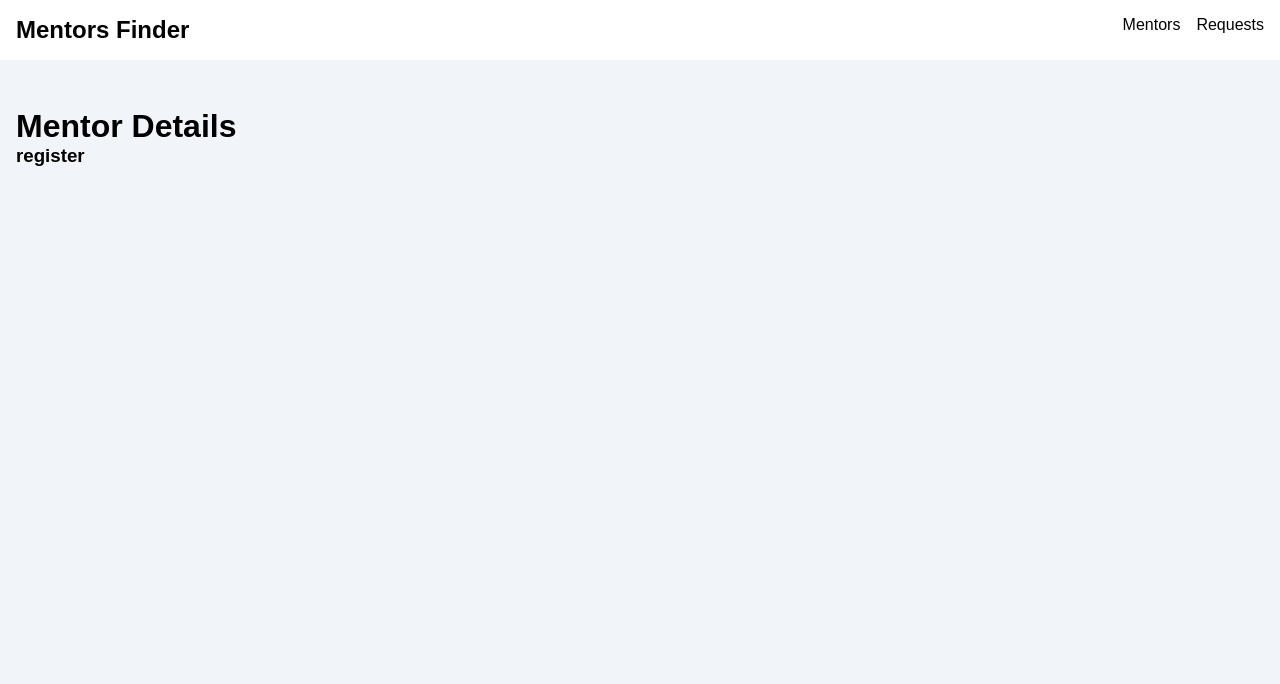
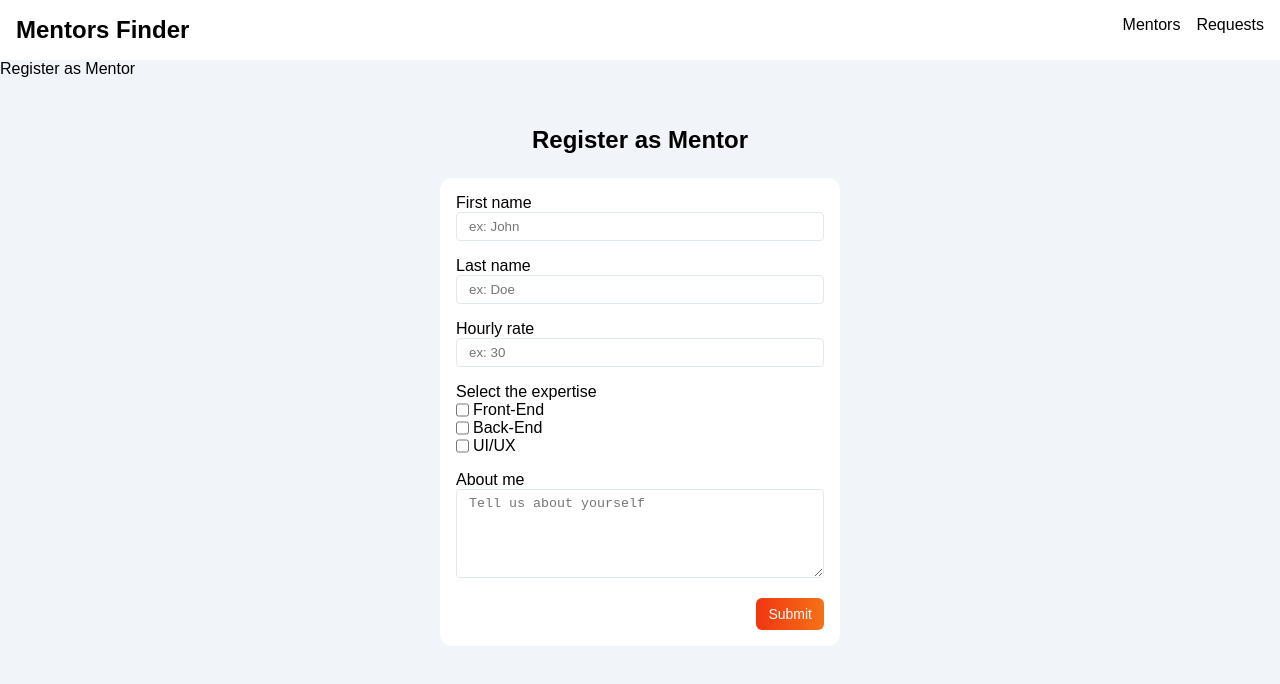
Before and after one commit to ngrwisnu/mentor-finder, a Vue app: page /mentors/register in a window 1280 px wide. Shown: the top 684 px of the page. Built offline with nearby package versions, Linux system fonts and the light colour scheme.

Commit message:
add view for mentors registration page

```diff
--- a/src/App.vue
+++ b/src/App.vue
@@ -12,6 +12,7 @@ export default {
 
 <template>
   <TheHeader />
+  <RouterLink to="/mentors/register">Register as Mentor</RouterLink>
   <main>
     <div class="container">
       <RouterView />
--- a/src/assets/variables.css
+++ b/src/assets/variables.css
@@ -1,3 +1,4 @@
 :root {
   --black-700: #334155;
+  --border-200: #e2e8f0;
 }
--- /dev/null
+++ b/src/components/mentors/RegistrationForm.vue
@@ -0,0 +1,131 @@
+<script>
+import BaseButton from '../ui/BaseButton.vue'
+
+export default {
+  components: {
+    BaseButton
+  },
+  data() {
+    return {
+      firstName: '',
+      lastName: '',
+      rate: null,
+      expertise: [],
+      desc: ''
+    }
+  },
+  methods: {
+    submitHandler() {
+      const formData = {
+        firstName: this.firstName,
+        lastName: this.lastName,
+        rate: this.rate,
+        expertise: this.expertise,
+        desc: this.desc
+      }
+
+      console.log(formData)
+      this.clearForm()
+    },
+    clearForm() {
+      this.firstName = ''
+      this.lastName = ''
+      this.rate = null
+      this.expertise = []
+      this.desc = ''
+    }
+  }
+}
+</script>
+
+<template>
+  <form @submit.prevent="submitHandler">
+    <div class="form-input">
+      <label class="label" for="firstName">First name</label>
+      <input type="text" id="firstName" placeholder="ex: John" v-model.trim="firstName" />
+    </div>
+    <div class="form-input">
+      <label class="label" for="lastName">Last name</label>
+      <input type="text" id="lastName" placeholder="ex: Doe" v-model.trim="lastName" />
+    </div>
+    <div class="form-input">
+      <label class="label" for="rate">Hourly rate</label>
+      <input type="number" id="rate" placeholder="ex: 30" v-model.number="rate" />
+    </div>
+    <div>
+      <div class="label">Select the expertise</div>
+      <div class="form-input checkbox">
+        <input type="checkbox" id="frontend" value="frontend" v-model="expertise" />
+        <label for="frontend">Front-End</label>
+      </div>
+      <div class="form-input checkbox">
+        <input type="checkbox" id="backend" value="backend" v-model="expertise" />
+        <label for="backend">Back-End</label>
+      </div>
+      <div class="form-input checkbox">
+        <input type="checkbox" id="uiux" value="uiux" v-model="expertise" />
+        <label for="uiux">UI/UX</label>
+      </div>
+    </div>
+    <div class="form-input">
+      <label class="label" for="desc">About me</label>
+      <textarea
+        type="text"
+        rows="5"
+        id="desc"
+        placeholder="Tell us about yourself"
+        v-model.trim="desc"
+      ></textarea>
+    </div>
+    <div class="actions">
+      <BaseButton type="primary">Submit</BaseButton>
+    </div>
+  </form>
+</template>
+
+<style scoped>
+form,
+.form-input.checkbox,
+.actions {
+  display: flex;
+}
+
+form {
+  padding: 1rem;
+  border-radius: 12px;
+  background-color: white;
+  width: 100%;
+  max-width: 400px;
+  margin: 0 auto;
+  flex-direction: column;
+  gap: 1rem;
+}
+
+.form-input.checkbox {
+  flex-direction: row;
+}
+
+.form-input > :not(label, input[type='checkbox']) {
+  width: 100%;
+  border-radius: 4px;
+  padding: 6px 12px;
+  border: 1px solid var(--border-200);
+}
+
+.label {
+  font-weight: 500;
+}
+
+input[type='checkbox'] {
+  margin-right: 4px;
+}
+
+input:active {
+  border: 1px solid purple;
+  outline: none;
+}
+
+.actions {
+  justify-content: end;
+}
+</style>
--- a/src/router/index.ts
+++ b/src/router/index.ts
@@ -1,27 +1,9 @@
 import { createRouter, createWebHistory } from 'vue-router'
-import MentorsView from '../views/mentors/MentorsView.vue'
-import MentorDetailsView from '../views/mentors/MentorDetailsView.vue'
+import { routes } from './routes'
 
 const router = createRouter({
   history: createWebHistory(),
-  routes: [
-    {
-      path: '/',
-      name: 'home',
-      redirect: '/mentors'
-    },
-    {
-      path: '/mentors',
-      name: 'mentors',
-      component: MentorsView
-    },
-    {
-      path: '/mentors/:id',
-      props: true,
-      name: 'mentor-details',
-      component: MentorDetailsView
-    }
-  ]
+  routes
 })
 
 export default router
--- /dev/null
+++ b/src/router/routes.ts
@@ -0,0 +1,27 @@
+import MentorsView from '../views/mentors/MentorsView.vue'
+import MentorDetailsView from '../views/mentors/MentorDetailsView.vue'
+import MentorsRegisterView from '../views/mentors/MentorsRegisterView.vue'
+
+export const routes = [
+  {
+    path: '/',
+    name: 'home',
+    redirect: '/mentors'
+  },
+  {
+    path: '/mentors',
+    name: 'mentors',
+    component: MentorsView
+  },
+  {
+    path: '/mentors/:id',
+    props: true,
+    name: 'mentor-details',
+    component: MentorDetailsView
+  },
+  {
+    path: '/mentors/register',
+    name: 'mentor-register',
+    component: MentorsRegisterView
+  }
+]
--- /dev/null
+++ b/src/views/mentors/MentorsRegisterView.vue
@@ -0,0 +1,33 @@
+<script>
+import RegistrationForm from '@/components/mentors/RegistrationForm.vue'
+
+export default {
+  components: {
+    RegistrationForm
+  }
+}
+</script>
+
+<template>
+  <section>
+    <h2>Register as Mentor</h2>
+    <div class="content">
+      <RegistrationForm />
+    </div>
+  </section>
+</template>
+
+<style scoped>
+section {
+  width: 100%;
+  min-height: 100vh;
+  display: flex;
+  flex-direction: column;
+  align-items: center;
+  gap: 1.5rem;
+}
+
+.content {
+  width: 100%;
+}
+</style>
```
